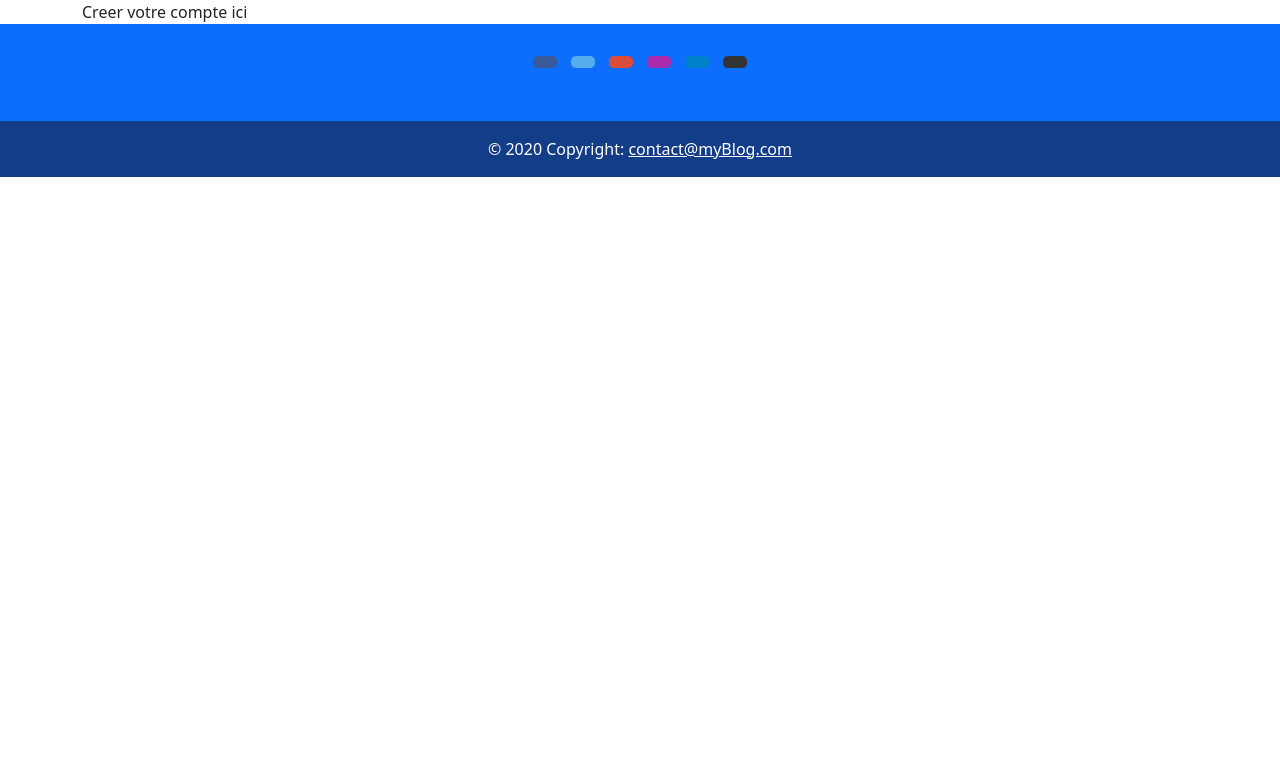
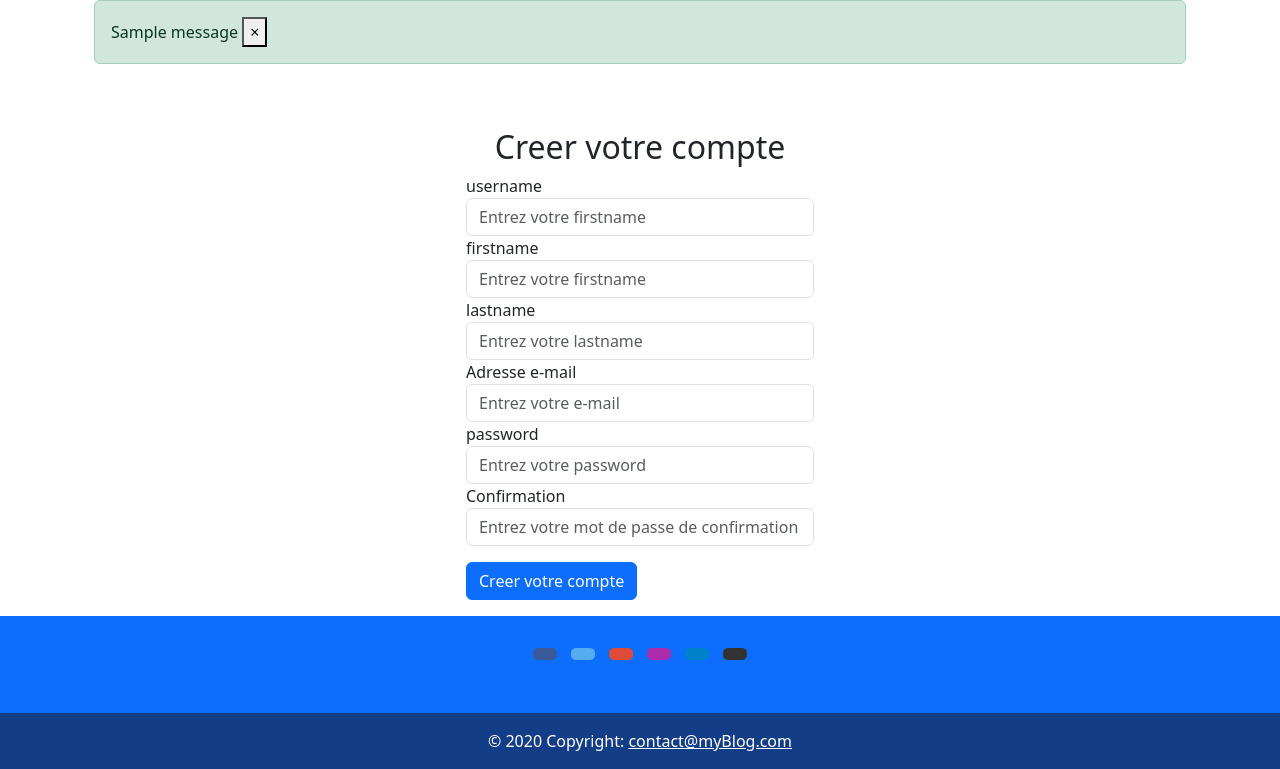
Before and after one commit to Oumar3/blog, a Django app: page /auth/registerform/ in a window 1280 px wide. Shown: the part 56-825 px from the top of the page. Before the commit the page ends 233 px from the top, so only its background shows below. Run offline with Django 4.2, Linux system fonts and the light colour scheme; tables that the repository leaves empty hold one stand-in row (values such as "Sample post"); one stand-in notice (Sample message) is shown; some libraries are stand-ins or nearby versions.

Commit message:
personnalisation de model user avec costumUser

```diff
--- a/authentification/templates/register.html
+++ b/authentification/templates/register.html
@@ -2,5 +2,9 @@
 {% block title %} Accueil {% endblock title %}
 
 {% block content %}
-Creer votre compte ici
+<form method="POST">
+    {% csrf_token %}
+    {{ form.as_p }}
+    <button type="submit">S'inscrire</button>
+</form>
 {% endblock content %}
--- /dev/null
+++ b/authentification/templates/register1.html
@@ -0,0 +1,43 @@
+{% extends "base/base.html" %}
+{% block title %} Register {% endblock title %}
+
+{% block content %}
+<div class="container">
+    <div class="row">
+        <div class="col-4"></div>
+        <div class="col-4 mt-5">
+            <h2 class="text-center">Creer votre compte</h2>
+            <form method="POST" action=".">
+                {% csrf_token %}
+
+                <div class="form-group">
+                    <label for="username">username</label>
+                    <input name="username" type="username" class="form-control" id="username" placeholder="Entrez votre firstname" required>
+                </div>
+                <div class="form-group">
+                    <label for="firstname">firstname</label>
+                    <input name="firstname" type="firstname" class="form-control" id="firstname" placeholder="Entrez votre firstname" required>
+                </div>
+                <div class="form-group">
+                    <label for="lastname">lastname</label>
+                    <input name="lastname" type="lastname" class="form-control" id="lastname" placeholder="Entrez votre lastname" required>
+                </div>
+                <div class="form-group">
+                    <label for="email">Adresse e-mail</label>
+                    <input name="email" type="email" class="form-control" id="email" placeholder="Entrez votre e-mail" required>
+                </div>
+                <div class="form-group">
+                    <label for="password">password</label>
+                    <input name="password" type="password" class="form-control" id="password" placeholder="Entrez votre password" required>
+                </div>
+                <div class="form-group">
+                    <label for="password2">Confirmation</label>
+                    <input name="password2" type="password" class="form-control" id="password2" placeholder="Entrez votre mot de passe de confirmation" required>
+                </div>
+                <button type="submit" class="btn btn-primary btn-block  my-3">Creer votre compte</button>
+            </form>
+        </div>
+        <div class="col-4"></div>
+    </div>
+</div>
+{% endblock content %}
--- a/authentification/urls.py
+++ b/authentification/urls.py
@@ -1,8 +1,11 @@
 from django.urls import path
 from . import views
+from .views import RegisterView
 app_name = "auth"
 urlpatterns = [
     path('login/',views.loginform,name='loginin'),
     path('logout/',views.logout_view,name='logout'),
     path('registerform/',views.registerform,name='registerform'),
+
+    path('register/',RegisterView.as_view(), name='register'),
 ]
--- a/authentification/views.py
+++ b/authentification/views.py
@@ -1,26 +1,66 @@
 from django.shortcuts import render,get_object_or_404,redirect
-from django.contrib.auth.models import User
+from .models import CustomUser
 from django.contrib.auth import authenticate, login,logout
 from django.contrib import messages
+from django.views import View
+from .forms import RegisterForm
 # Create your views here.
 def loginform(request):
     if request.method == 'POST':
         email = request.POST.get('email')
         pwd = request.POST.get('pwd')
-        user = User.objects.get(email=email)
-        if user:
-            user = authenticate(request, username=user.username, password=pwd)
-            if user is not None:
-                login(request, user)
-                return redirect('blogapp:home')
-    else:
-        messages.error(request, "Identifiants incorrects. Veuillez réessayer.")
+        user = authenticate(request, email=email, password=pwd)
+        if user is not None:
+            login(request, user)
+            messages.success(request, "You are connected.")
+            return redirect('blogapp:home')
     return render(request,'login.html')
 
 def logout_view(request):
     if request.user.is_authenticated:
         logout(request)  # Déconnecter l'utilisateur
+        messages.success(request, "You are disconnected.")
+
     return redirect('blogapp:home')
 
-def registerform(request):
-    return render(request,'register.html')
+class RegisterView(View):
+
+    def get(self, request, *args, **kwargs):
+        form = RegisterForm()
+        return render(request, 'register.html', {'form': form})
+
+
+    def post(self, request, *args, **kwargs):
+        form = RegisterForm(request.POST)
+        if form.is_valid():
+            form.save()
+            return redirect('auth:loginin')
+        return self.get(request, *args, **kwargs)
+
+
+def registerform(request, *args, **kwargs):
+    if request.method == 'POST':
+        #firstname,lastname,email,password,password2
+        firstname = request.POST.get('firstname')
+        lastname = request.POST.get('lastname')
+        email = request.POST.get('email')
+        username = request.POST.get('username')
+        password = request.POST.get('password')
+        password2 = request.POST.get('password2')
+
+        if CustomUser.objects.filter(email=email).exists():
+            messages.error(request,'email exist deja')
+            return render(request, 'register1.html')
+        if CustomUser.objects.filter(username=username).exists():
+            messages.error(request,'User exist deja')
+            return render(request, 'register1.html')
+
+        if password != password2:
+            messages.error(request,'Le deux mot de passe sont different')
+            return render(request, 'register1.html')
+        user = CustomUser.objects.create_user(username=username, first_name=firstname, last_name=lastname, email=email)
+        user.set_password(password)
+        user.save()
+        messages.success(request, "Inscription réussie !")
+        return redirect('auth:loginin')
+    return render(request,'register1.html')
--- a/templates/base/base.html
+++ b/templates/base/base.html
@@ -8,6 +8,7 @@
 <body>
     {% include "include/_navbar.html" %}
     <main class="container">
+        {% include "include/messages.html" %}
         {% block content %}
 
         {% endblock content %}
--- /dev/null
+++ b/templates/include/messages.html
@@ -0,0 +1,14 @@
+{% if messages %}
+    {% for message in messages %}
+    <div class="container">
+        <div class="row">
+            <div class="col-12">
+                <div class="alert alert-{{message.tags}} alert-dismissible fade show" role="alert">
+                    {{ message }}
+                    <button type="button" class="close" data-dismiss='alert'><span area-hidden="true"></span>&times;</button>
+                </div>
+            </div>
+        </div>
+    </div>
+    {% endfor %}
+{% endif %}
```
Also changed, not shown: authentification/forms.py (added, +29 -0 lines), authentification/models.py (+3 -4 lines), db.sqlite3.
